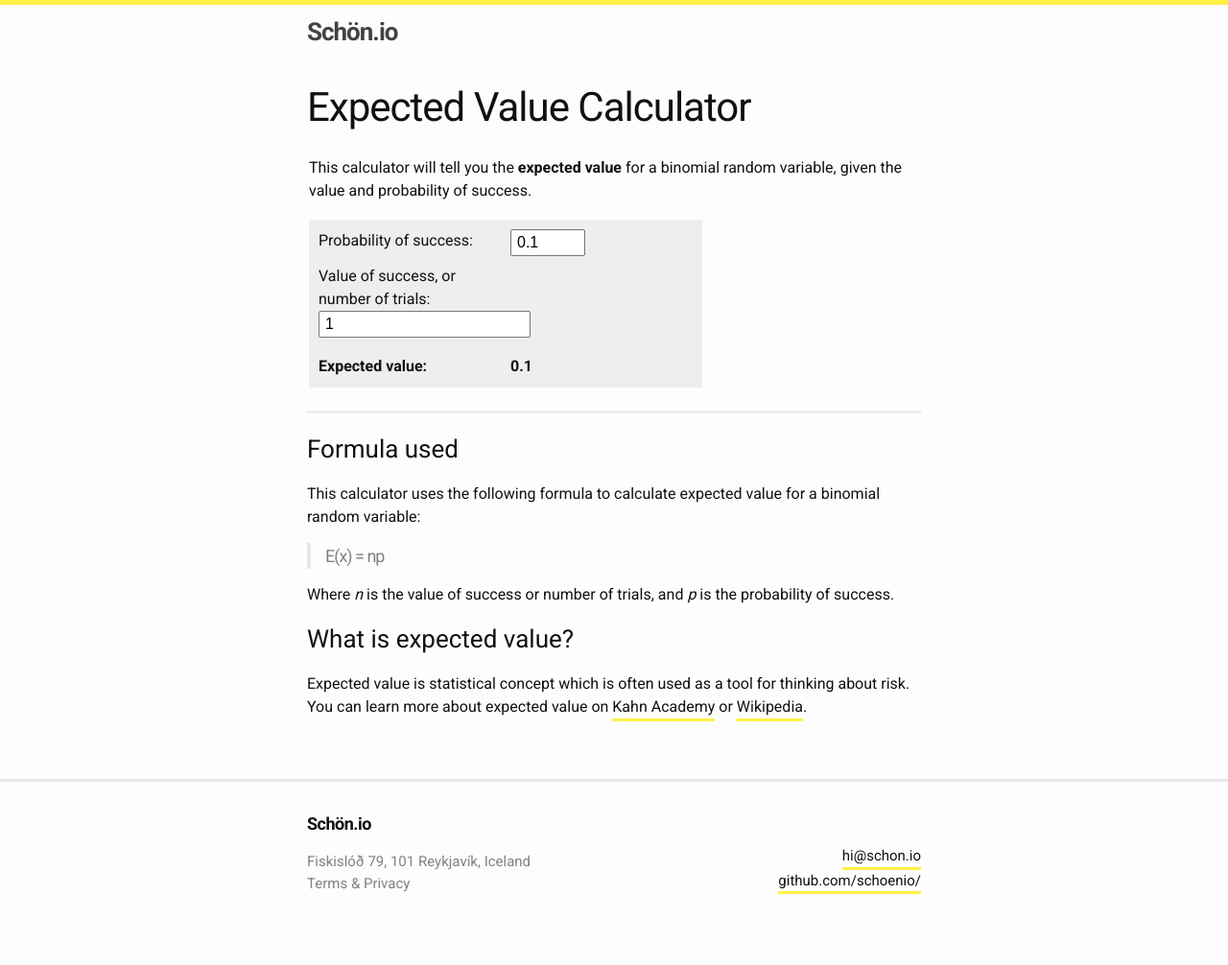
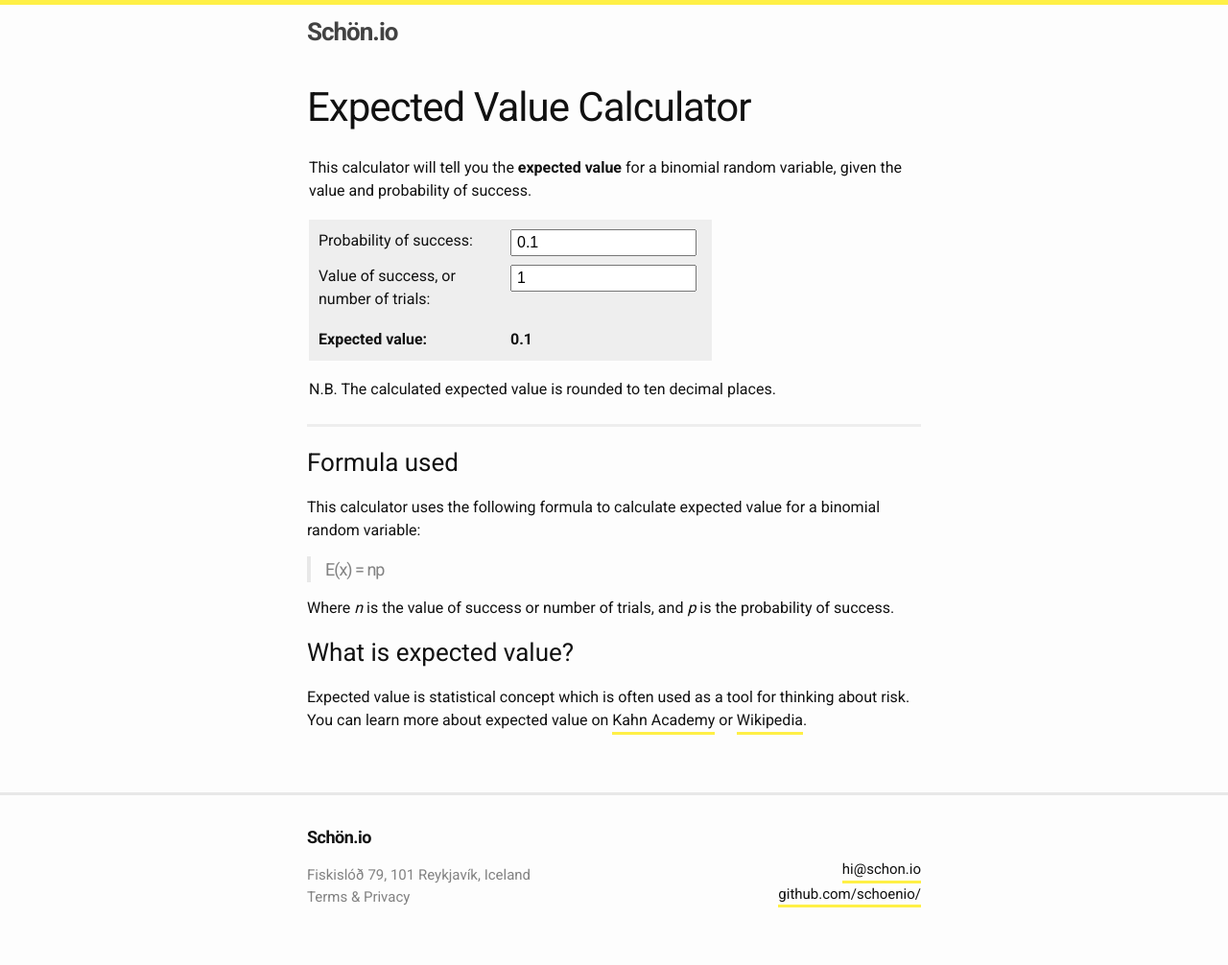
Before and after one commit to schoenio/schoenio.github.io, a Jekyll site: the page built from _pages/expected-value-calculator.md, in a window 1280 px wide. Shown: the whole page at 96% size. Built offline with Jekyll 4.4.1, drawn with Linux system fonts in a browser that asks for light colours; nearby versions of some CDN libraries; comment, search, counter and statistics services are not loaded; part of the change alters nothing that is shown.

```diff
--- a/_pages/expected-value-calculator.md
+++ b/_pages/expected-value-calculator.md
@@ -24,7 +24,7 @@ permalink: /expected-value-calculator/
     background-color: #eee;
     padding: 10px;
     clear: both;
-    width: 390px;
+    max-width: 400px;
   }
 
   .evc fieldset {
@@ -42,6 +42,7 @@ permalink: /expected-value-calculator/
   }
 
   .evc input {
+    width: 180px;
     font-size: 16px;
     padding: 3px 5px 3px 5px;
   }
@@ -50,6 +51,11 @@ permalink: /expected-value-calculator/
     display: block;
     overflow: hidden;
     margin-bottom: 9px;
+  }
+
+  .evc .tip {
+    margin-top: 18px;
+    margin-bottom: 0;
   }
 
   .evc .form-group:last-child {
@@ -68,16 +74,17 @@ permalink: /expected-value-calculator/
     <div class="form-fields">
       <div class="form-group">
         <label>Probability of success:</label>
-        <input type="number" value="0.1" min="0" max="1" step="0.1" id="evc__probability-success" name="evc__probability-success" class="form-control">
+        <input type="number" value="0.1" min="0" max="1" step="0.1" id="evc__probability-success" name="evc__probability-success" class="form-control" onchange="updateResult();">
       </div>
       <div class="form-group">
         <label>Value of success, or number of trials:</label>
-        <input type="number" value="1" id="evc__trials" min="1" name="evc__trials" class="form-control">
+        <input type="number" value="1" id="evc__trials" min="1" name="evc__trials" class="form-control" onchange="updateResult();">
       </div>
       <div class="form-group evc__result-panel">
         <label>Expected value:</label> <span id="evc__result">0.1</span>
       </div>
     </div>
+    <p class="tip">N.B. The calculated expected value is rounded to ten decimal places.</p>
   </fieldset>
 </form>
 
@@ -89,37 +96,25 @@ permalink: /expected-value-calculator/
 <h3>What is expected value?</h3>
 <p>Expected value is statistical concept which is often used as a tool for thinking about risk. You can learn more about expected value on <a href="https://www.khanacademy.org/math/probability/random-variables-topic/expected-value">Kahn Academy</a> or <a href="https://en.wikipedia.org/wiki/Expected_value" target="_blank">Wikipedia</a>.</p>
 
-<script type="text/javascript" src="https://cdnjs.cloudflare.com/ajax/libs/zepto/1.1.6/zepto.js"></script>
-
 <script>
-  var $result = $('#evc__result');
-  var $trials = $('#evc__trials');
-  var $probabilitySuccess = $('#evc__probability-success');
-
-  $trials.on('change', function() {
-    updateResult();
-  });
-
-  $probabilitySuccess.on('change', function() {
-    updateResult();
-  });
+  var $result = document.getElementById('evc__result');
+  var $trials = document.getElementById('evc__trials');
+  var $probabilitySuccess = document.getElementById('evc__probability-success');
 
   function updateResult() {
-    var trials = parseFloat($trials.val());
-    var probabilitySuccess = parseFloat($probabilitySuccess.val());
+    var trials = parseFloat($trials.value);
+    var probabilitySuccess = parseFloat($probabilitySuccess.value);
     if(probabilitySuccess > 1) {
       probabilitySuccess = 1;
       $probabilitySuccess.val(1);
     }
     var exactResult = trials * probabilitySuccess;
-    var result = Math.round(exactResult * 100) / 100;
-    console.log($trials.length);
-    console.log(trials);
-    console.log(probabilitySuccess);
+    var result = Math.round(exactResult * 1000000000000) / 1000000000000;
+
     if(!isNaN(result)) {
-      $result.html(result);
+      analytics.track('Updated calculation');
+      result = result.toString();
+      $result.innerHTML = result;
     }
-
-    analytics.track('Updated calculation');
   }
 </script>
```
